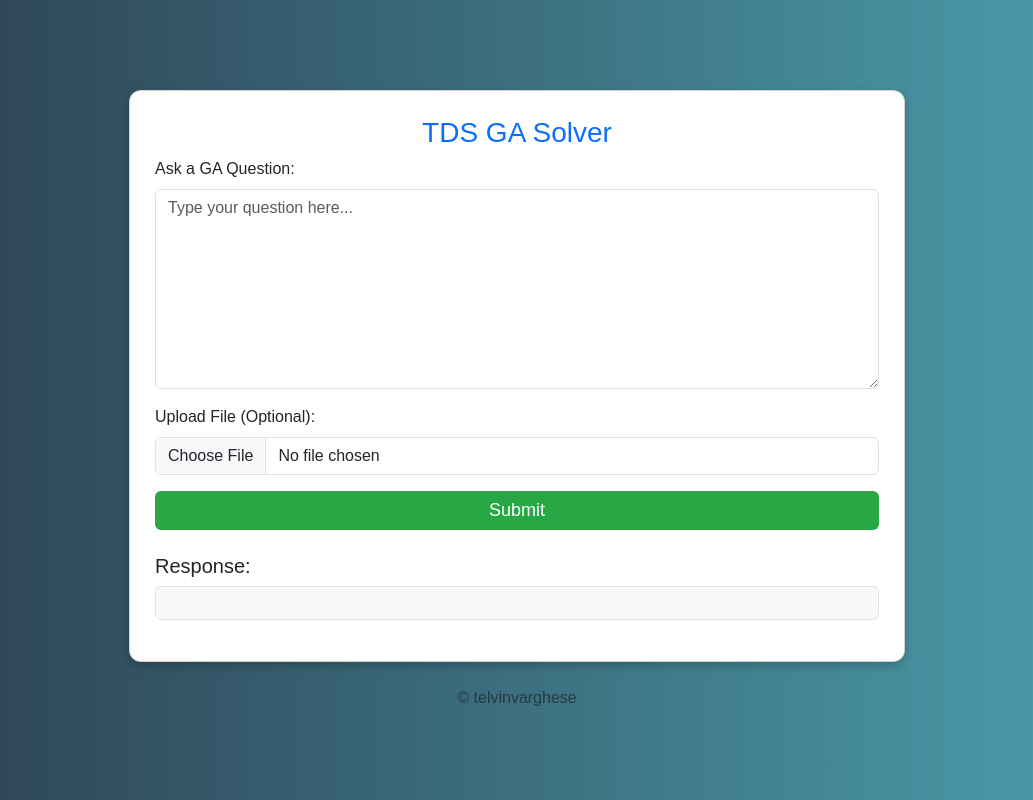
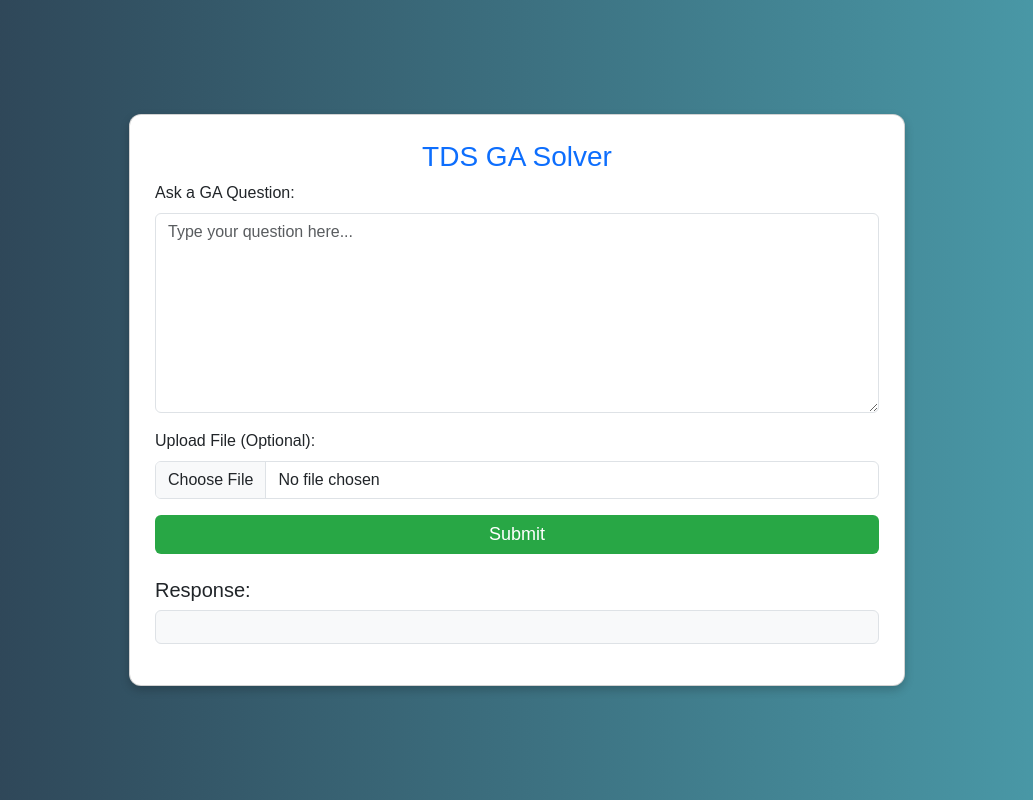
Before and after one commit to Mohansaib/tdsproj2, a website: page index.html in a window 1280 px wide. Shown: the whole page, without its empty margins (123-1156 px from the left). Drawn offline with nearby package versions, Linux system fonts and the light colour scheme.

Commit message:
Update index.html

```diff
--- a/index.html
+++ b/index.html
@@ -95,9 +95,7 @@
                 <pre id="response" class="p-3 bg-light border rounded"></pre>
             </div>
         </div>
-        <div class="text-center mt-4 text-muted">
-            &copy; telvinvarghese
-        </div>
+
     </div>
 
     <script>
```
